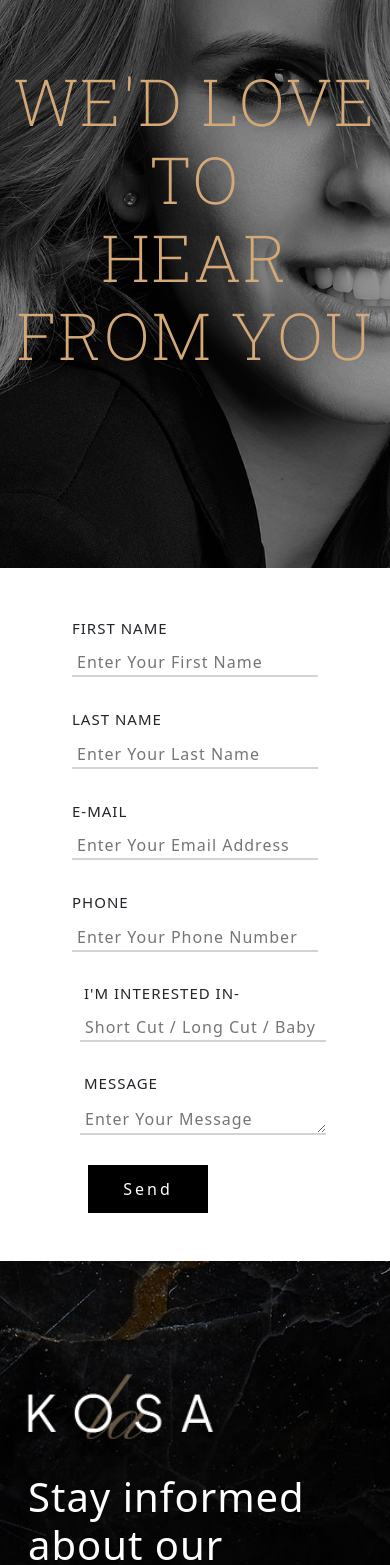
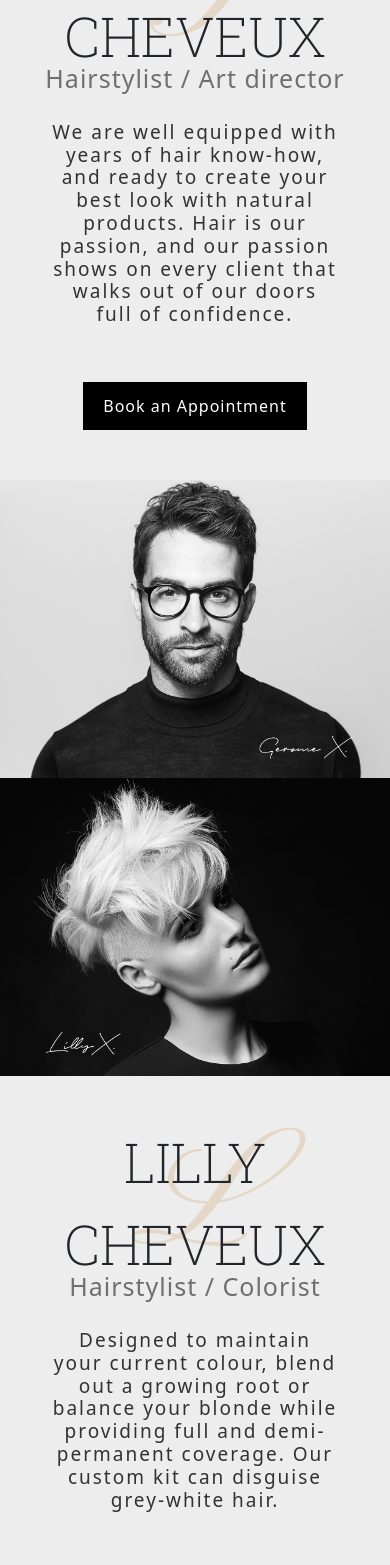
Before and after one commit to DipraDas/Kosa, a React (Create React App) app: page /home in a window 390 px wide. Shown: the part 6649-8214 px from the top of the page. Built offline with nearby package versions, Linux system fonts and the light colour scheme.

Commit message:
Art Director & Colorist Added

```diff
--- a/public/index.html
+++ b/public/index.html
@@ -18,6 +18,10 @@
   <link rel="preconnect" href="https://fonts.gstatic.com" crossorigin>
   <link href="https://fonts.googleapis.com/css2?family=Roboto+Slab:wght@100;200;300;400;500&display=swap"
     rel="stylesheet">
+
+  <link rel="preconnect" href="https://fonts.googleapis.com">
+  <link rel="preconnect" href="https://fonts.gstatic.com" crossorigin>
+  <link href="https://fonts.googleapis.com/css2?family=Pinyon+Script&display=swap" rel="stylesheet">
 
   <link rel="preconnect" href="https://fonts.googleapis.com">
   <link rel="preconnect" href="https://fonts.gstatic.com" crossorigin>
--- /dev/null
+++ b/src/components/Pages/Home/ArtDirector/ArtDirector.css
@@ -0,0 +1,61 @@
+.specialLetter{
+    font-family: 'Pinyon Script', cursive;
+    font-size: 170px;
+    color: #d4a8774e;
+    display: flex;
+    justify-content: center;
+    align-items: center;
+}
+
+.leftArtDirector{
+    display: flex;
+    flex-direction: column;
+    justify-content: center;
+    align-items: center;
+    background-color: rgba(226, 226, 226, 0.633);
+}
+
+.overwriteTitle{
+    position: relative;
+    width: 100%;
+    text-align: center;
+}
+
+.mainTitle{
+    position: absolute;
+    top: 0;
+    left: 0;
+    display: flex;
+    justify-content: center;
+    align-items: center;
+    width: 100%;
+    height: 100%;
+    font-family: 'Roboto Slab', serif;
+    font-size: 55px;
+    font-weight: 200;
+}
+.leftArtDirector h2{
+    margin-top: -60px;
+    letter-spacing: 1px;
+    font-size: 25px;
+    font-weight: 400;
+    color: rgb(111, 111, 111);
+}
+
+.leftArtDirector h3{
+    padding: 20px 40px;
+    font-size: 19px;
+    letter-spacing: 2px;
+    color: rgb(50, 50, 50);
+    font-weight: 300;
+    text-align: center;
+}
+
+.leftArtDirector a{
+    color: #fff;
+    background-color: black;
+    padding: 12px 20px;
+    text-decoration: none;
+    letter-spacing: 1px;
+    margin-bottom: 50px;
+}
--- /dev/null
+++ b/src/components/Pages/Home/ArtDirector/ArtDirector.js
@@ -0,0 +1,27 @@
+import React from 'react';
+import './ArtDirector.css';
+import male from '../../../../Images/HomePage/MaleAppointment.jpg';
+import { Link } from 'react-router-dom';
+
+const ArtDirector = () => {
+    return (
+        <div className='artDirector'>
+            <div className="row m-0">
+                <div className="col-lg-6 col-md-12 leftArtDirector">
+                    <div className="overwriteTitle ">
+                        <div className="specialLetter">G</div>
+                        <div className="mainTitle">GEROME CHEVEUX</div>
+                    </div>
+                    <h2>Hairstylist / Art director</h2>
+                    <h3 className='pb-5'>We are well equipped with years of hair know-how, and ready to create your best look with natural products. Hair is our passion, and our passion shows on every client that walks out of our doors full of confidence.</h3>
+                    <Link>Book an Appointment</Link>
+                </div>
+                <div className="col-lg-6 col-md-12 p-0">
+                    <img className='w-100 h-100' src={male} alt="" />
+                </div>
+            </div>
+        </div>
+    );
+};
+
+export default ArtDirector;
--- /dev/null
+++ b/src/components/Pages/Home/Colorist/Colorist.css
@@ -0,0 +1,61 @@
+.specialLetter{
+    font-family: 'Pinyon Script', cursive;
+    font-size: 170px;
+    color: #d4a8774e;
+    display: flex;
+    justify-content: center;
+    align-items: center;
+}
+
+.rightArtDirector{
+    display: flex;
+    flex-direction: column;
+    justify-content: center;
+    align-items: center;
+    background-color: rgba(226, 226, 226, 0.633);
+}
+
+.overwriteTitle{
+    position: relative;
+    width: 100%;
+    text-align: center;
+}
+
+.mainTitle{
+    position: absolute;
+    top: 0;
+    left: 0;
+    display: flex;
+    justify-content: center;
+    align-items: center;
+    width: 100%;
+    height: 100%;
+    font-family: 'Roboto Slab', serif;
+    font-size: 55px;
+    font-weight: 200;
+}
+.rightArtDirector h2{
+    margin-top: -60px;
+    letter-spacing: 1px;
+    font-size: 25px;
+    font-weight: 400;
+    color: rgb(111, 111, 111);
+}
+
+.rightArtDirector h3{
+    padding: 20px 40px;
+    font-size: 19px;
+    letter-spacing: 2px;
+    color: rgb(50, 50, 50);
+    font-weight: 300;
+    text-align: center;
+}
+
+.rightArtDirector a{
+    color: #fff;
+    background-color: black;
+    padding: 12px 20px;
+    text-decoration: none;
+    letter-spacing: 1px;
+    margin-bottom: 50px;
+}
--- /dev/null
+++ b/src/components/Pages/Home/Colorist/Colorist.js
@@ -0,0 +1,27 @@
+import React from 'react';
+import './Colorist.css';
+import female from '../../../../Images/HomePage//FemaleAppointment.jpg';
+import { Link } from 'react-router-dom';
+
+const Colorist = () => {
+    return (
+        <div className='colorist'>
+            <div className="row m-0">
+                <div className="col-lg-6 col-md-12 p-0 leftArtDirector">
+                    <img className='w-100 h-100' src={female} alt="" />
+                </div>
+                <div className="col-lg-6 col-md-12 rightArtDirector">
+                    <div className="overwriteTitle ">
+                        <div className="specialLetter">L</div>
+                        <div className="mainTitle">LILLY CHEVEUX</div>
+                    </div>
+                    <h2>Hairstylist / Colorist</h2>
+                    <h3 className='pb-5'>Designed to maintain your current colour, blend out a growing root or balance your blonde while providing full and demi-permanent coverage. Our custom kit can disguise grey-white hair.</h3>
+                    <Link>Book an Appointment</Link>
+                </div>
+            </div>
+        </div>
+    );
+};
+
+export default Colorist;
--- a/src/components/Pages/Home/HomeComponents/HomeComponents.js
+++ b/src/components/Pages/Home/HomeComponents/HomeComponents.js
@@ -5,6 +5,9 @@ import Banner from '../Banner/Banner';
 import ClientLogo from '../ClientLogo/ClientLogo';
 import OpeningHours from '../OpeningHours/OpeningHours';
 import SendingInterest from '../SendingInterest/SendingInterest';
+import ArtDirector from '../ArtDirector/ArtDirector';
+import Colorist from '../Colorist/Colorist';
+import PremiumHair from '../PremiumHair/PremiumHair';
 
 const HomeComponents = () => {
     return (
@@ -14,6 +17,9 @@ const HomeComponents = () => {
             <AboutUs></AboutUs>
             <OpeningHours></OpeningHours>
             <Hair></Hair>
+            <PremiumHair></PremiumHair>
+            <ArtDirector></ArtDirector>
+            <Colorist></Colorist>
             <SendingInterest></SendingInterest>
         </div>
     );
--- /dev/null
+++ b/src/components/Pages/Home/PremiumHair/PremiumHair.js
@@ -0,0 +1,12 @@
+import React from 'react';
+import './PremiumHair.css';
+
+const PremiumHair = () => {
+    return (
+        <div>
+
+        </div>
+    );
+};
+
+export default PremiumHair;
--- a/src/components/Pages/Home/SendingInterest/SendingInterest.css
+++ b/src/components/Pages/Home/SendingInterest/SendingInterest.css
@@ -65,5 +65,4 @@
     border: none;
     background-color: black;
     color: #fff;
-
 }
--- a/src/components/Shared/Footer/Footer.js
+++ b/src/components/Shared/Footer/Footer.js
@@ -32,7 +32,6 @@ const Footer = () => {
                                     <input className='w-100 ms-0' type="email" name="email" id="" placeholder='e-mail address here' />
                                 </div>
                                 <div className="col-3 text-right">
-                                    {/* <input type="submit" value="Send" /> */}
                                     <button type="submit">Send</button>
                                 </div>
                             </div>
```
Also changed, not shown: src/components/Pages/Home/PremiumHair/PremiumHair.css (added).
